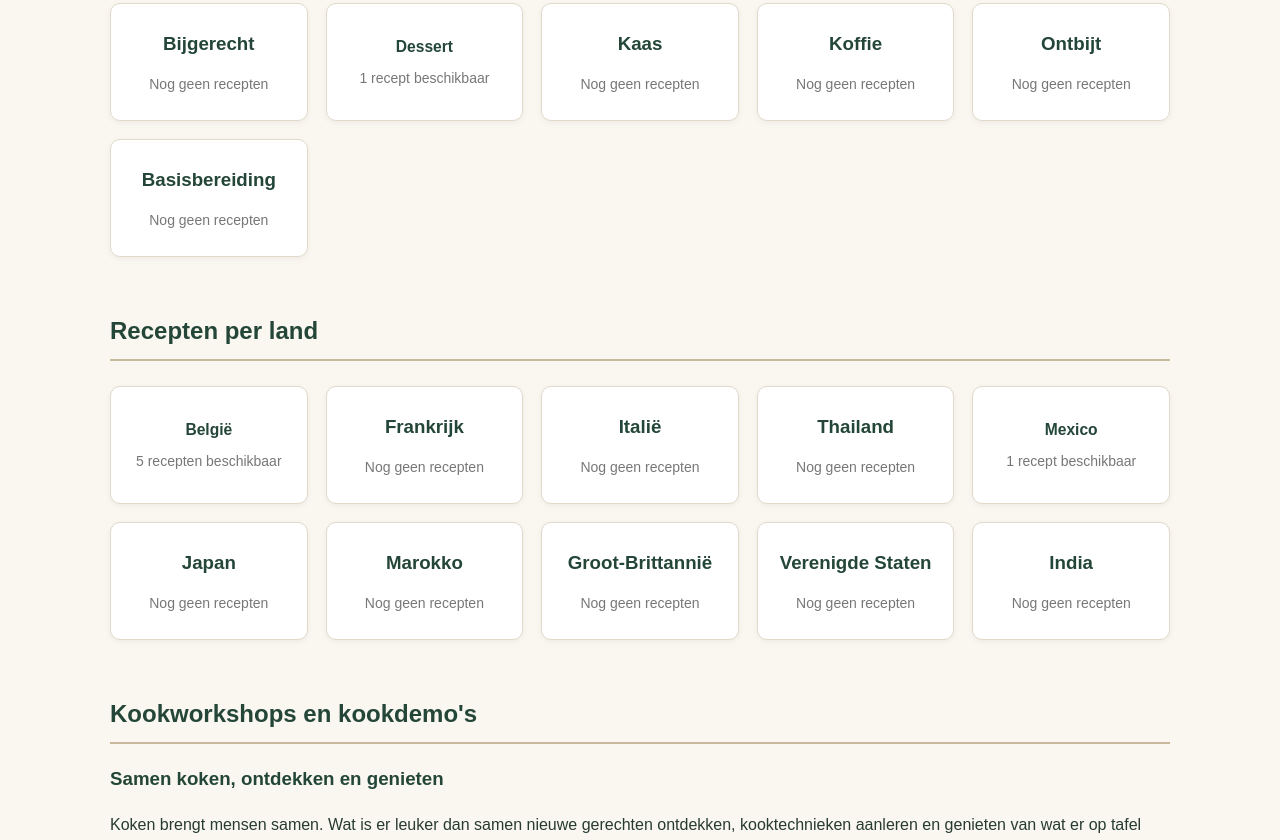
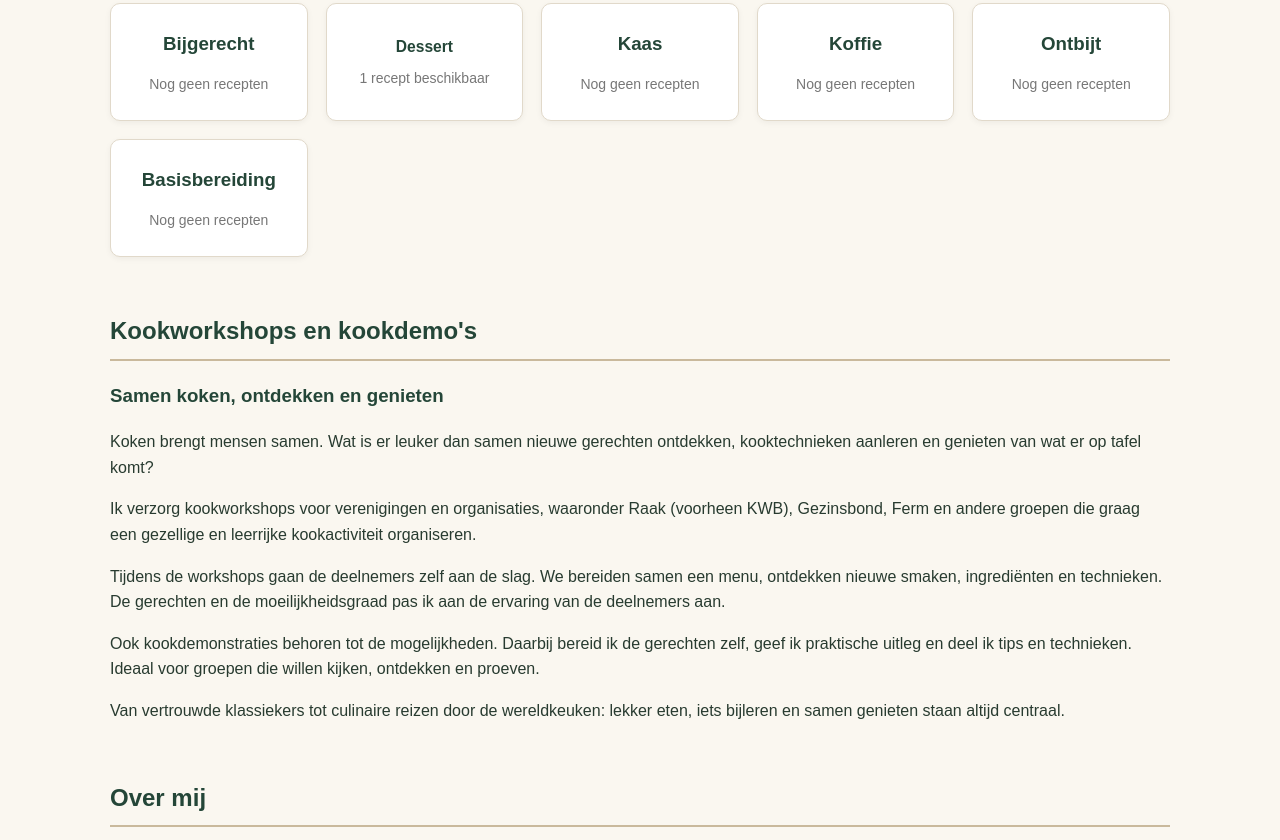
Before and after one commit to bartvandijck4kok-blip/kookworkshops, a plain HTML site: page index.html in a window 1280 px wide. Shown: the part 873-1713 px from the top of the page. Drawn offline with Linux system fonts and the light colour scheme.

Commit message:
Verwijder landenrubriek van startpagina.

```diff
--- a/index.html
+++ b/index.html
@@ -1,3 +1,4 @@
+
 <!DOCTYPE html>
 <html lang="nl">
 <head>
@@ -201,7 +202,7 @@ footer {
 <nav>
     <a href="index.html">Home</a>
     <a href="#categorieen">Recepten</a>
-    <a href="#landen">Landen</a>
+
     <a href="#workshops">Workshops</a>
     <a href="#over">Over mij</a>
     <a href="#contact">Contact</a>
@@ -233,10 +234,6 @@ footer {
     <div class="kaarten" id="categoriekaarten"></div>
 </section>
 
-<section id="landen">
-    <h2 class="sectie-titel">Recepten per land</h2>
-    <div class="kaarten" id="landkaarten"></div>
-</section>
 
 <section id="overzicht" hidden>
     <h2 class="sectie-titel" id="overzichttitel">
@@ -336,18 +333,6 @@ const categorieen = [
     "Basisbereiding"
 ];
 
-const landen = [
-    "België",
-    "Frankrijk",
-    "Italië",
-    "Thailand",
-    "Mexico",
-    "Japan",
-    "Marokko",
-    "Groot-Brittannië",
-    "Verenigde Staten",
-    "India"
-];
 
 function aantalRecepten(veld, waarde) {
     return recepten.filter(
@@ -508,11 +493,6 @@ async function laadRecepten() {
         "categoriekaarten"
     );
 
-    maakKaarten(
-        landen,
-        "land",
-        "landkaarten"
-    );
 }
 
 laadRecepten();
```
